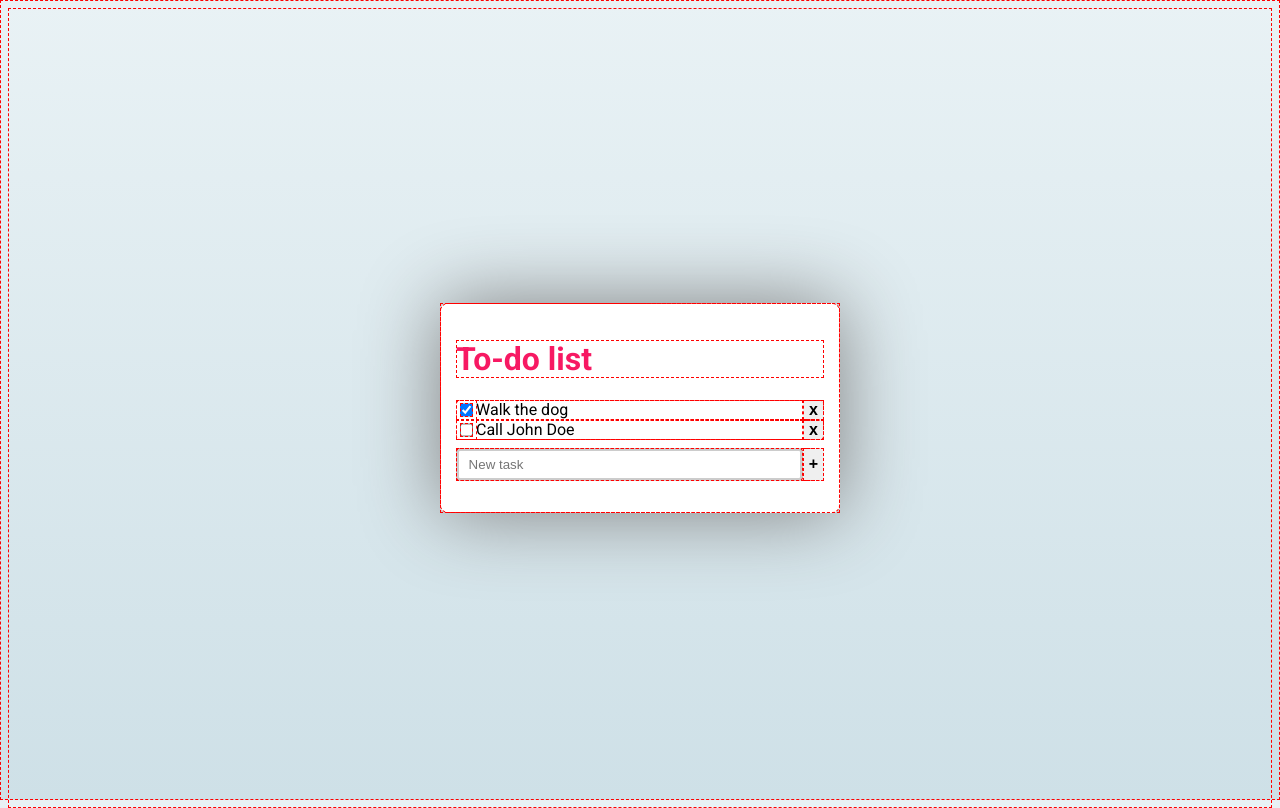
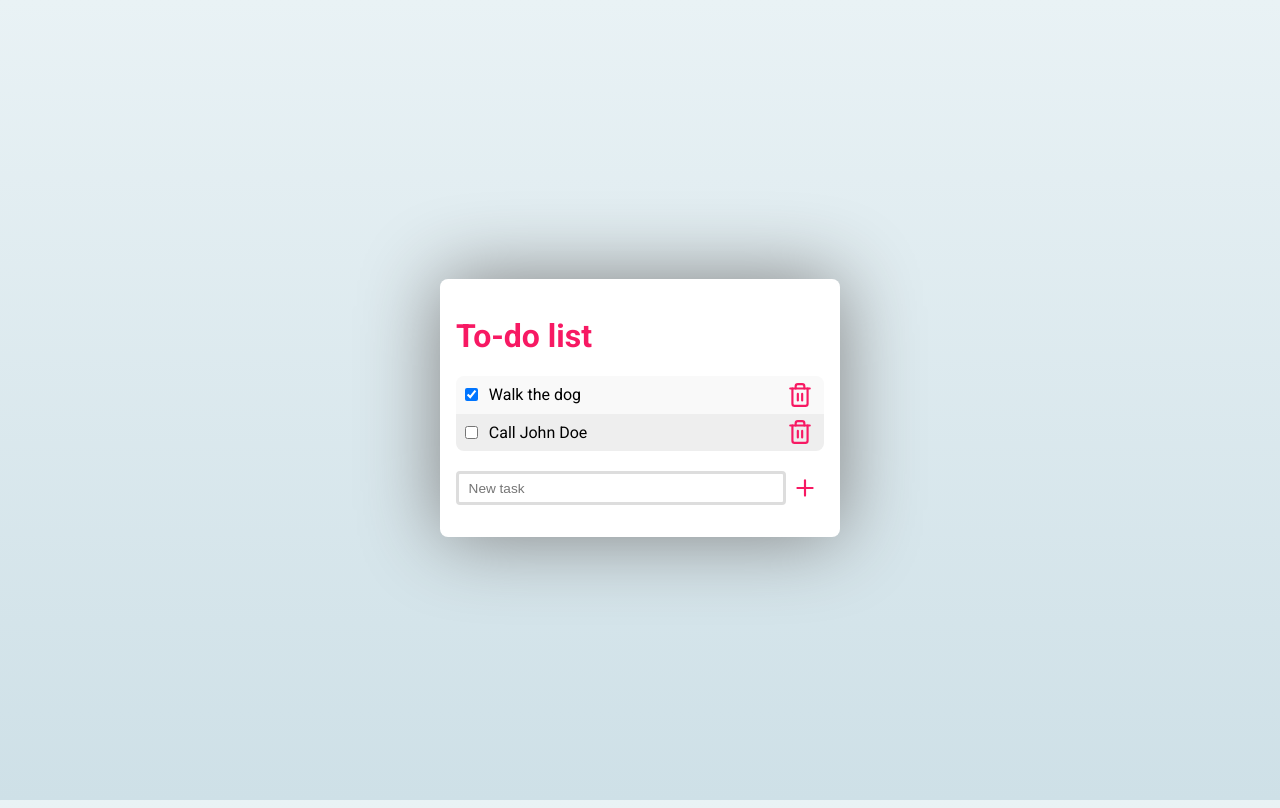
Before and after one commit to wdsrocha/random-react, a React (Create React App) app in the folder todo/: page / in a window 1280 px wide. Built offline with nearby package versions, Linux system fonts and the light colour scheme.

Commit message:
Add icons (getting bloated)

```diff
--- a/todo/package.json
+++ b/todo/package.json
@@ -12,6 +12,7 @@
     "prettier": "^2.0.5",
     "react": "^16.13.1",
     "react-dom": "^16.13.1",
+    "react-icons": "^3.10.0",
     "react-scripts": "3.4.1",
     "typescript": "~3.7.2"
   },
--- a/todo/src/App.tsx
+++ b/todo/src/App.tsx
@@ -1,4 +1,5 @@
 import React from 'react';
+import { FiTrash2 as Trash, FiPlus as Plus } from 'react-icons/fi';
 
 type Todo = Readonly<{
   id: string;
@@ -30,7 +31,7 @@ function App() {
   function toggleTodo(id: string) {
     setTodos(
       todos.map((todo) => {
-        if (todo.id === id) {
+        if (todo.id !== id) {
           return todo;
         } else {
           return {
@@ -83,9 +84,17 @@ function App() {
               onChange={() => toggleTodo(todo.id)}
             />
             <span className="description">{todo.description}</span>
-            <button className="delete" onClick={() => deleteTodo(todo.id)}>
-              x
+            <button
+              className="newTodoButton"
+              onClick={() => deleteTodo(todo.id)}
+            >
+              <Trash size={26} color="#F71963" />
             </button>
+            {/* <Trash
+              size={26}
+              color="#F71963"
+              onClick={() => deleteTodo(todo.id)}
+            /> */}
           </div>
         ))}
       </div>
@@ -97,7 +106,9 @@ function App() {
           onChange={handleNewTodoChange}
           placeholder="New task"
         />
-        <input className="newTodoInputSubmit" type="submit" value="+" />
+        <button className="newTodoButton" onClick={handleNewTodoSubmit}>
+          <Plus size={26} color="#F71963" />
+        </button>
       </form>
     </div>
   );
--- a/todo/src/global.css
+++ b/todo/src/global.css
@@ -2,8 +2,8 @@
 
 * {
   box-sizing: border-box;
-  outline: 1px dashed red;
-  outline-offset: -1px;
+  /* outline: 1px dashed red;
+  outline-offset: -1px; */
 }
 
 html, body {
@@ -16,6 +16,10 @@ body {
   justify-content: center;
   overflow: hidden;
   background: linear-gradient(#E9F2F5, #CEE0E7);
+}
+
+button {
+    cursor: pointer;
 }
 
 .card {
@@ -37,38 +41,58 @@ body {
 }
 
 .todoList {
-    margin-bottom: .5rem;
     border-radius: .25rem;
 }
 
 .todo {
     display: flex;
+    align-items: center;
+    padding: .3rem;
+    background-color: #f9f9f9;
+}
+
+.todo:hover {
+    filter: brightness(95%);
+}
+
+.todo:first-child {
+    border-top-left-radius: .5rem;
+    border-top-right-radius: .5rem;
+}
+
+.todo:last-child {
+    border-bottom-left-radius: .5rem;
+    border-bottom-right-radius: .5rem;
+}
+
+.todo:nth-child(even){
+    background-color: #eee;
 }
 
 .description {
     width: 100%;
+    margin-left: .5rem;
 }
 
-.card .noTodo {
+.noTodo {
     font-size: 1rem;
     font-weight: 400;
-}
-
-.card .todoList .todo .delete {
-    font-weight: 700;
-    font-size: 1rem;
-    border: 0 solid white;
+    margin-left: .5rem;
 }
 
 form {
     display: flex;
+    /* align-items: center; */
+    margin-top: 1.25rem;
 }
 
 .newTodoInputText {
     width: 100%;
+    font-size: .85rem;
+    font-weight: 400;
     border-radius: .25rem;
     resize: none;
-    border: .2rem solid #ccc;
+    border: .2rem solid #ddd;
     padding: .4rem .6rem;
 }
 
@@ -77,3 +101,10 @@ form {
     font-size: 1rem;
     border: 0 solid white;
 }
+
+.newTodoButton {
+    border: none;
+    display: flex;
+    align-items: center;
+    background-color: transparent;
+}
```
Also changed, not shown: 1 other file (tests, documents, lock files or other folders).
